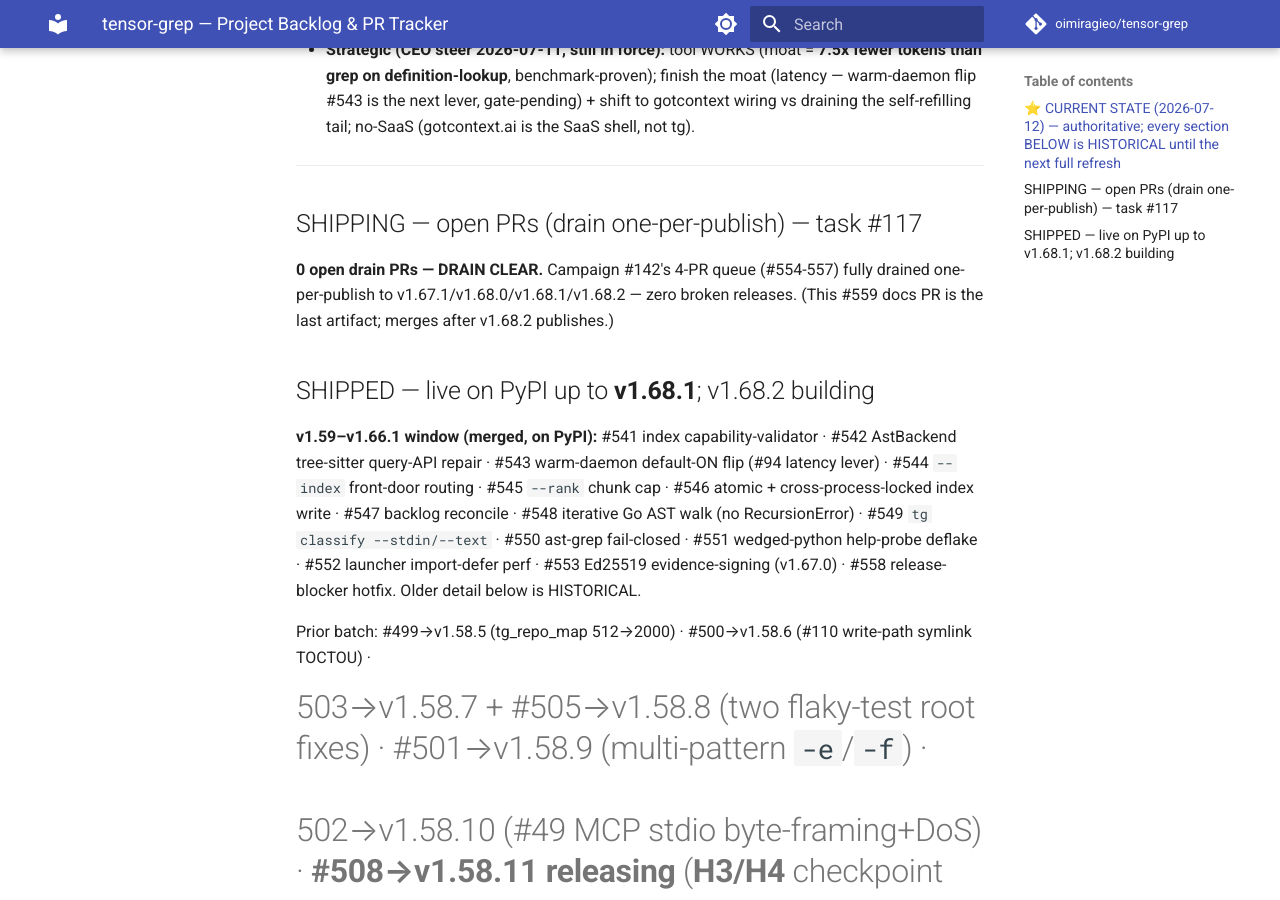
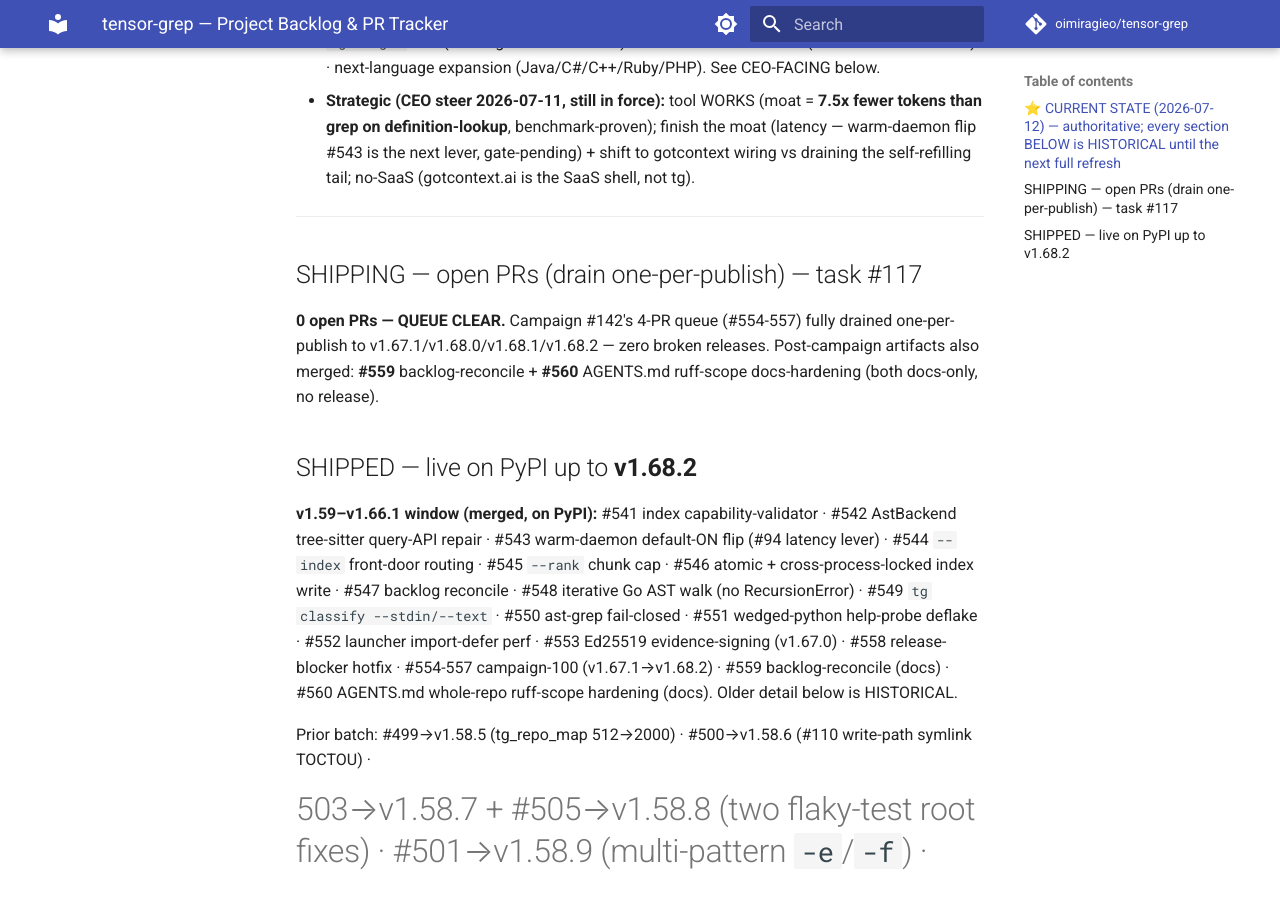
Before and after one commit to oimiragieo/tensor-grep, an MkDocs documentation site: the page built from docs/BACKLOG.md, in a window 1280 px wide and 900 px high, scrolled down 2390 px. Built offline with MkDocs 1.6.1 and Material for MkDocs 9.7.7, drawn with Linux system fonts in a browser that asks for light colours; comment, search, counter and statistics services are not loaded; some of the changed text lies outside the part shown.

Commit message:
docs(backlog): refresh ledger to v1.68.2 live + post-campaign #559/#560 merged (#561)
CURRENT STATE said "v1.68.1 live, v1.68.2 building" but v1.68.2 has been the
live PyPI release for many ticks; #559 (backlog-reconcile) and #560 (AGENTS.md
whole-repo ruff-scope hardening) also merged post-campaign, docs-only/no-release.
Also records the local-git hygiene pass (46 stale branches + 9 remote refs
cleaned). Ledger-currency only; no product or config change.

Co-authored-by: Claude Opus 4.8 (1M context) <noreply@anthropic.com>

```diff
--- a/docs/BACKLOG.md
+++ b/docs/BACKLOG.md
@@ -25,7 +25,7 @@ wheel compile (~65min normal), don't panic-rerun. **WIP CAP: no new build while
 
 ## ⭐ CURRENT STATE (2026-07-12) — authoritative; every section BELOW is HISTORICAL until the next full refresh
 
-- **Live PyPI: v1.68.1** (v1.68.2 building — the last campaign fix, #557). **Campaign #142 ("backlog-100") COMPLETE** — all 4 PRs drained one-per-publish, zero broken releases. Release-blocker learnings banked: `tensor-grep-whole-repo-ruff-format-gap-and-git-show-smudge-2026-07-12` (doc-code-block ruff-format + stale-lock rode into #553; hotfixed via #558) + `tensor-grep-windows-worktree-agents-mask-cross-platform-ci-2026-07-12` (#556 Windows-path tests failed Linux CI).
+- **Live PyPI: v1.68.2** (all 4 campaign fixes published). **Campaign #142 ("backlog-100") COMPLETE** — all 4 PRs drained one-per-publish, zero broken releases. **Post-campaign (docs-only, no release):** #559 backlog-reconcile + #560 AGENTS.md whole-repo ruff-scope hardening merged; local-git hygiene = 46 stale branches + 9 remote refs cleaned. Release-blocker learnings banked: `tensor-grep-whole-repo-ruff-format-gap-and-git-show-smudge-2026-07-12` (doc-code-block ruff-format + stale-lock rode into #553; hotfixed via #558) + `tensor-grep-windows-worktree-agents-mask-cross-platform-ci-2026-07-12` (#556 Windows-path tests failed Linux CI).
 - **Campaign #142 4-PR queue DRAINED** (Sonnet-built, Opus-gated, one-per-publish): **#554** mcp default 512→2000 (#98) → v1.67.1 · **#555** daemon Tier-2 orient/agent (#108, ~16x latency — dogfood-verified 15.8s→0.95s on the PUBLISHED wheel) → v1.68.0 · **#556** apply_policy UNC-bypass + cross-platform test hardening (#126) → v1.68.1 · **#557** `--count-matches` honest-refuse (#121) → v1.68.2. The mandatory security/correctness gate caught+fixed PRE-MERGE: a UNC command-injection edge (#556), a contract-governance gap (#557), a cross-platform test hole (#556), and a daemon cold-rescue recall regression (#555).
 - **Campaign #142 ("backlog-100")**: 4 Fable design-planner audits (`docs/plans/backlog-100/cluster-{1,2,3,4}-*.md`, 2026-07-12) re-verified this ENTIRE ledger, file:line-cited, against the real tree. Headline: **the ledger was badly stale** — most standing items were already shipped across 4 drain waves (#514–#537) that never got written back here. This refresh reconciles it.
 - **Reconciled this campaign (already-fixed → dropped from the live backlog below; full per-item receipts in the cluster docs):**
@@ -41,11 +41,11 @@ wheel compile (~65min normal), don't panic-rerun. **WIP CAP: no new build while
 
 ## SHIPPING — open PRs (drain one-per-publish) — task #117
 
-**0 open drain PRs — DRAIN CLEAR.** Campaign #142's 4-PR queue (#554-557) fully drained one-per-publish to v1.67.1/v1.68.0/v1.68.1/v1.68.2 — zero broken releases. (This #559 docs PR is the last artifact; merges after v1.68.2 publishes.)
+**0 open PRs — QUEUE CLEAR.** Campaign #142's 4-PR queue (#554-557) fully drained one-per-publish to v1.67.1/v1.68.0/v1.68.1/v1.68.2 — zero broken releases. Post-campaign artifacts also merged: **#559** backlog-reconcile + **#560** AGENTS.md ruff-scope docs-hardening (both docs-only, no release).
 
-## SHIPPED — live on PyPI up to **v1.68.1**; v1.68.2 building
+## SHIPPED — live on PyPI up to **v1.68.2**
 
-**v1.59–v1.66.1 window (merged, on PyPI):** #541 index capability-validator · #542 AstBackend tree-sitter query-API repair · #543 warm-daemon default-ON flip (#94 latency lever) · #544 `--index` front-door routing · #545 `--rank` chunk cap · #546 atomic + cross-process-locked index write · #547 backlog reconcile · #548 iterative Go AST walk (no RecursionError) · #549 `tg classify --stdin/--text` · #550 ast-grep fail-closed · #551 wedged-python help-probe deflake · #552 launcher import-defer perf · #553 Ed25519 evidence-signing (v1.67.0) · #558 release-blocker hotfix. Older detail below is HISTORICAL.
+**v1.59–v1.66.1 window (merged, on PyPI):** #541 index capability-validator · #542 AstBackend tree-sitter query-API repair · #543 warm-daemon default-ON flip (#94 latency lever) · #544 `--index` front-door routing · #545 `--rank` chunk cap · #546 atomic + cross-process-locked index write · #547 backlog reconcile · #548 iterative Go AST walk (no RecursionError) · #549 `tg classify --stdin/--text` · #550 ast-grep fail-closed · #551 wedged-python help-probe deflake · #552 launcher import-defer perf · #553 Ed25519 evidence-signing (v1.67.0) · #558 release-blocker hotfix · #554-557 campaign-100 (v1.67.1→v1.68.2) · #559 backlog-reconcile (docs) · #560 AGENTS.md whole-repo ruff-scope hardening (docs). Older detail below is HISTORICAL.
 
 Prior batch: #499→v1.58.5 (tg_repo_map 512→2000) · #500→v1.58.6 (#110 write-path symlink TOCTOU) ·
 #503→v1.58.7 + #505→v1.58.8 (two flaky-test root fixes) · #501→v1.58.9 (multi-pattern `-e`/`-f`) ·
```
